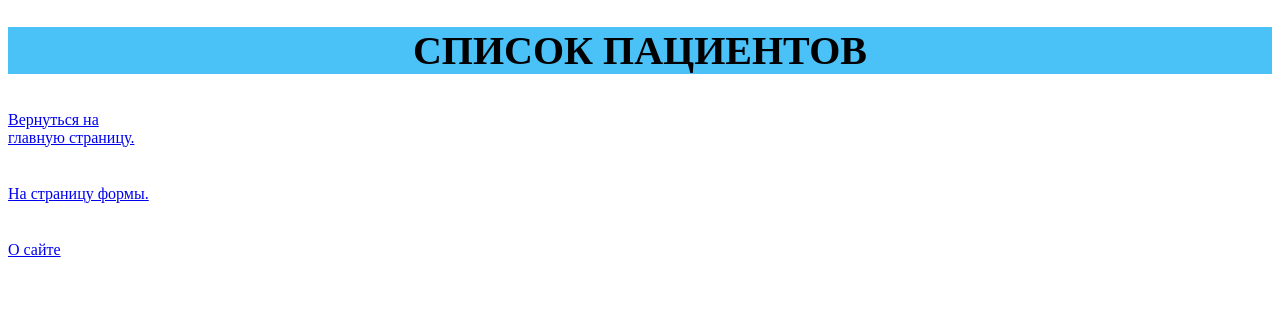
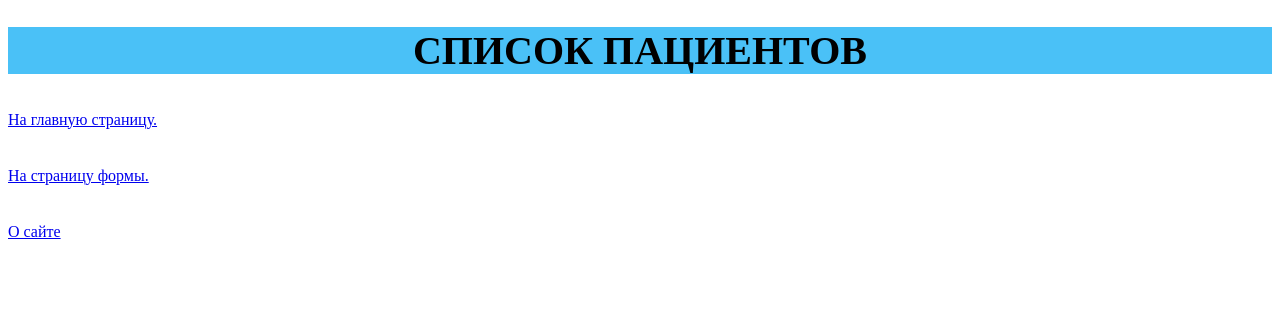
Before and after one commit to arduan/trening_Django, a Django app: template mysite/templates/mysite/about.html in a window 1280 px wide. Shown: the top 334 px of the page. Run offline with Django 3.2, Linux system fonts and the light colour scheme; the template is opened without the code that fills it, so the values that code supplies are empty.

Commit message:
Исправления.

```diff
--- a/mysite/templates/mysite/about.html
+++ b/mysite/templates/mysite/about.html
@@ -10,6 +10,6 @@
 <p>Это просто добавленное в код</p>
 <p>Моя фамилия__  {{ my_name }}</p>
 <p>Мой почтовый ящик__  {{ my_email }}</p>
-<a href="{% url 'index' %}">Вернуться на главную страницу.</a>
+<a href="{% url 'index' %}"> На главную страницу.</a>
 </body>
 </html>
--- a/mysite/templates/mysite/base.html
+++ b/mysite/templates/mysite/base.html
@@ -11,7 +11,7 @@
     <h1>Список пациентов</h1>
 </header>
 <nav>
-    <a href="{% url 'index' %}">Вернуться на главную страницу.</a><br>
+    <a href="{% url 'index' %}">На главную страницу.</a><br>
     <a href="{% url 'form' %}">На страницу формы.</a><br>
     <a href="{% url 'about' %}">О сайте</a>
 
```
